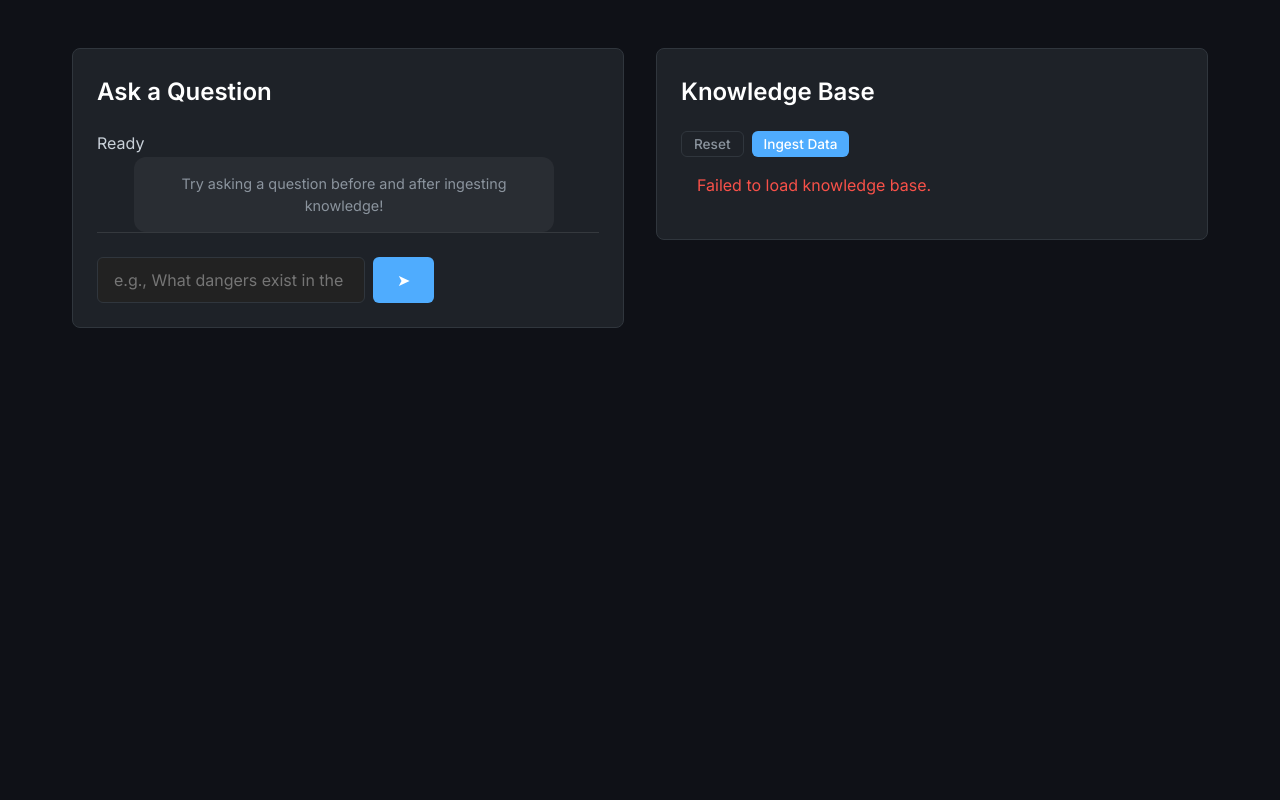
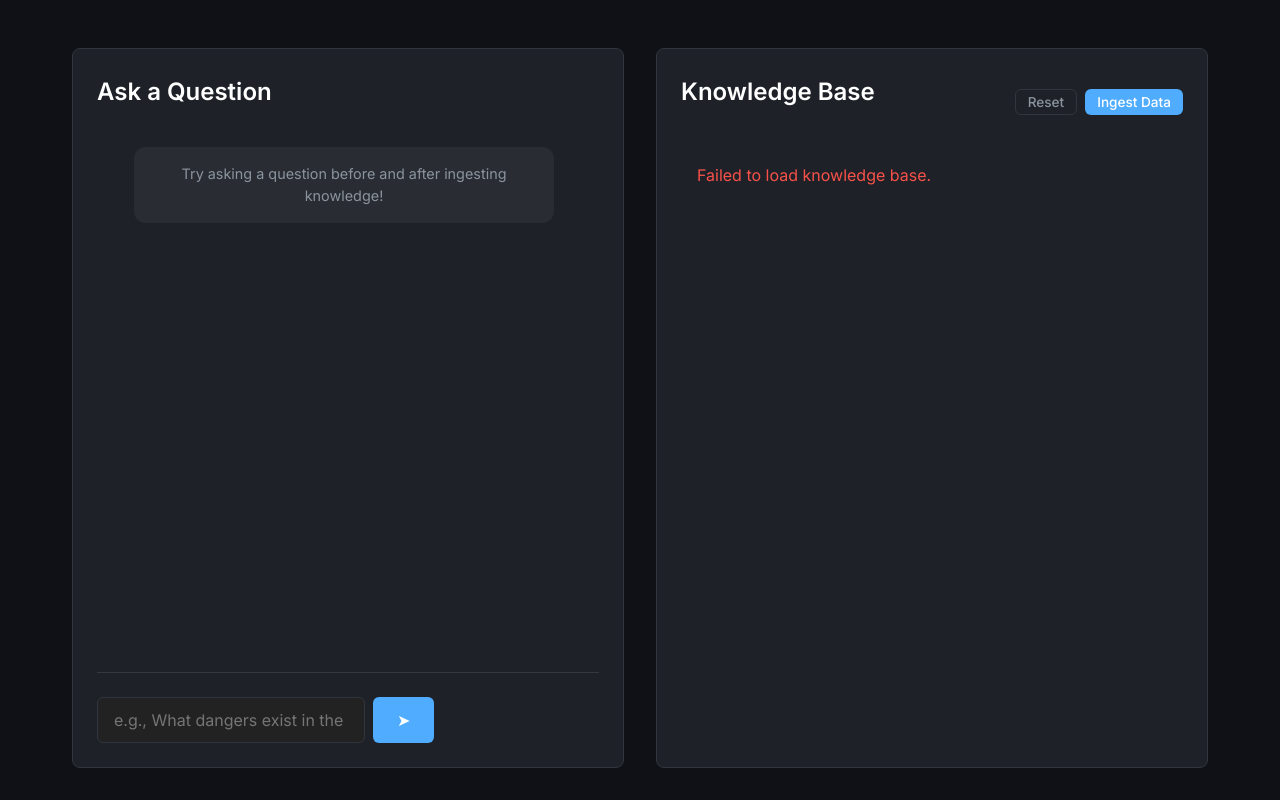
Before and after one commit to kweinmeister/agent-design-patterns, a Python web app: template patterns/rag/ui/templates/rag.html.j2 in a window 1280 px wide. Run offline with Jinja, Linux system fonts and the light colour scheme; the template is opened without the code that fills it, so the values that code supplies are empty; some libraries are stand-ins or nearby versions.

Commit message:
fix: code review

```diff
--- a/patterns/rag/ui/static/rag.js
+++ b/patterns/rag/ui/static/rag.js
@@ -12,7 +12,7 @@
 	},
 
 	init() {
-		this.state.sessionId = crypto.randomUUID();
+		this.state.sessionId = uuidv4();
 		this.loadKnowledge();
 		this.setupListeners();
 	},
--- a/patterns/rag/ui/static/style.css
+++ b/patterns/rag/ui/static/style.css
@@ -6,7 +6,7 @@
 body {
 	height: 100%;
 	margin: 0;
-	overflow: auto; /* Allow scrolling for code browser */
+	overflow: hidden; /* Prevent body scrolling */
 }
 
 .container {
@@ -14,6 +14,7 @@
 	display: flex;
 	flex-direction: column;
 	padding-bottom: 2rem; /* Add some bottom padding */
+	box-sizing: border-box; /* Include padding in height */
 }
 
 .rag-layout {
@@ -29,6 +30,24 @@
 .chat-column,
 .knowledge-column {
 	min-height: 0;
+	height: 100%; /* Force full height */
+}
+
+/* Ensure cards take full height */
+.card.chat-card,
+.card.knowledge-card {
+	height: 100%;
+	display: flex;
+	flex-direction: column;
+	overflow: hidden; /* Prevent card overflow */
+}
+
+.card-header {
+	flex-shrink: 0; /* Header shouldn't shrink */
+	margin-bottom: 1rem;
+	display: flex;
+	justify-content: space-between;
+	align-items: center;
 }
 
 .input-area {
@@ -36,6 +55,7 @@
 	padding-top: 1.5rem;
 	border-top: 1px solid var(--glass-border);
 	position: relative;
+	flex-shrink: 0; /* Input area shouldn't shrink */
 }
 
 /* Chat Column */
@@ -45,7 +65,7 @@
 	padding-right: 0.5rem;
 	display: flex;
 	flex-direction: column;
-	flex-shrink: 0;
+	flex-shrink: 1; /* Allow shrinking */
 	gap: 1rem;
 	min-height: 0; /* Important for nested flex scrolling */
 }
--- a/patterns/rag/ui/templates/rag.html.j2
+++ b/patterns/rag/ui/templates/rag.html.j2
@@ -10,6 +10,8 @@
 
 <script src="https://cdn.jsdelivr.net/npm/marked@15/marked.min.js"></script>
 <script src="https://cdn.jsdelivr.net/npm/dompurify@3/dist/purify.min.js"></script>
+<script src="https://cdn.jsdelivr.net/npm/uuid@8/dist/umd/uuidv4.min.js"></script>
+<script src="/rag/static/rag.js"></script>
 <link rel="stylesheet" href="/rag/static/style.css">
 {% endblock head %}
 {% block content %}
@@ -20,14 +22,13 @@
         <div class="card chat-card">
           <div class="card-header">
             <h2>Ask a Question</h2>
-            <span class="status-badge" id="agent-status">Ready</span>
           </div>
           <div class="chat-history" id="chat-history">
             <!-- Messages will appear here -->
             <div class="message system">Try asking a question before and after ingesting knowledge!</div>
           </div>
           <div class="input-area">
-            <form id="query-form">
+            <form id="query-form" onsubmit="return false;">
               <input type="text"
                      id="query-input"
                      class="form-input"
@@ -64,5 +65,4 @@
       </div>
     </div>
   </div>
-  <script src="/rag/static/rag.js?v=8"></script>
 {% endblock content %}
--- a/patterns/utils.py
+++ b/patterns/utils.py
@@ -164,7 +164,7 @@
     model_config = ConfigDict(arbitrary_types_allowed=True)
 
 
-def configure_pattern(
+def configure_pattern(  # noqa: C901
     app: FastAPI,
     router: APIRouter,
     config: PatternConfig,
@@ -186,6 +186,9 @@
     if agent and not config.handler:
 
         async def default_handler(prompt: str) -> dict[str, Any]:
+            if not agent:
+                msg = "Agent is required for default handler"
+                raise ValueError(msg)
             # Uses the standard history collector
             history = await run_and_collect_history(agent, prompt, config.id)
             return {
--- a/static/css/patterns.css
+++ b/static/css/patterns.css
@@ -114,7 +114,6 @@
 	color: var(--text-color);
 }
 
-
 button.loading {
 	opacity: 0.7;
 	cursor: wait;
```
